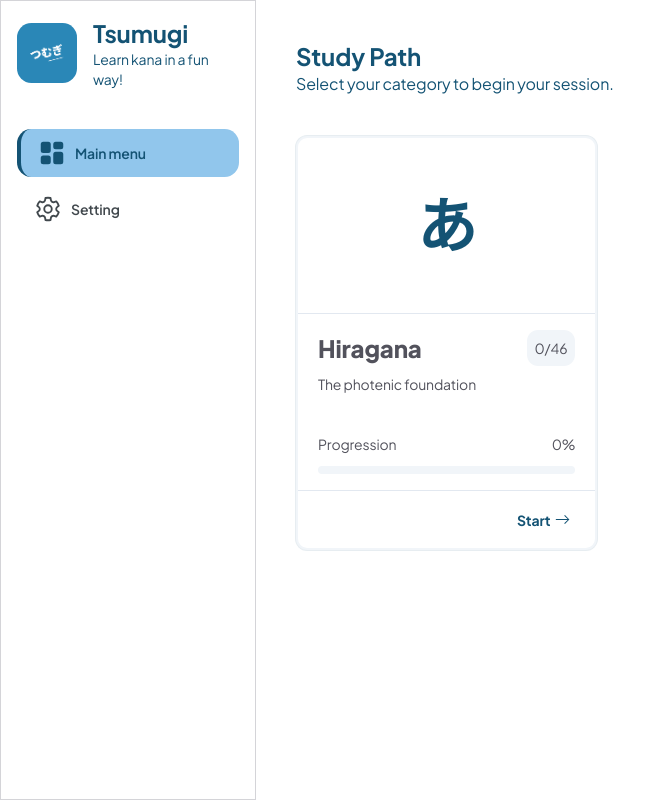
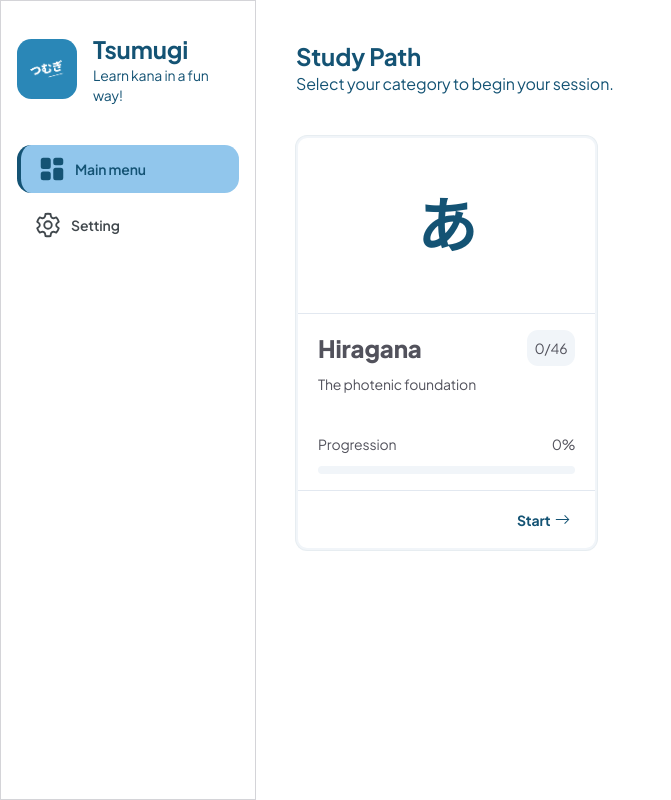
Before and after one commit to ryaand/Tsumugi, a React (Vite) app: page /mainMenu in a window 1280 px wide. Shown: the whole page, without its empty margins (0-671 px from the left). Built offline with nearby package versions, Linux system fonts and the light colour scheme.

Commit message:
style: add padding to the Navbar component's header section

```diff
--- a/src/utilities/navbar.tsx
+++ b/src/utilities/navbar.tsx
@@ -18,7 +18,7 @@
 
     return (
         <nav className="w-full border border-zinc-300 p-4 flex flex-col gap-10 h-screen">
-            <div className="flex items-center gap-4">
+            <div className="flex items-center gap-4 pt-4">
                 <img src="/logo.png" className="w-15 rounded-2xl " draggable={false} alt="Logo" />
                 <div className="flex flex-col justify-center">
                     <p className="font-bold text-2xl">Tsumugi</p>
```
